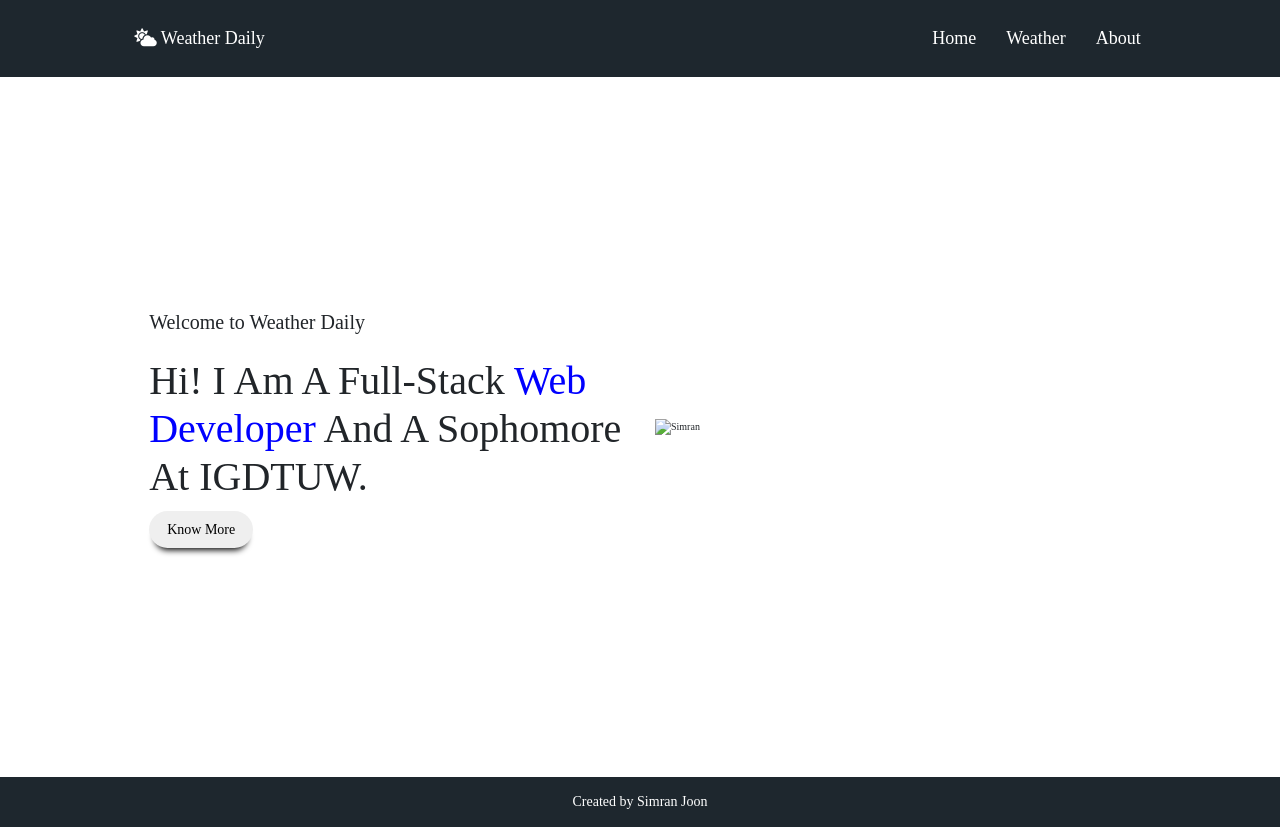
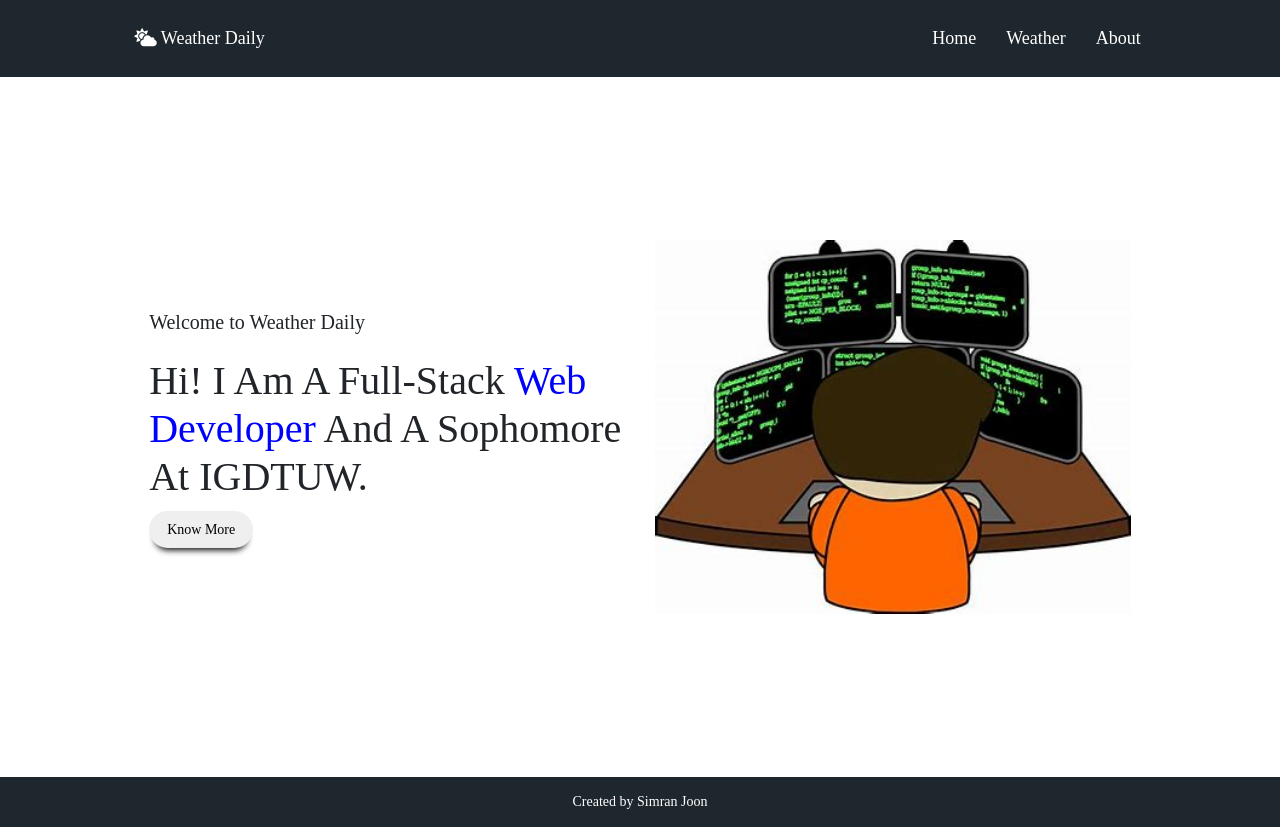
Before and after one commit to simranjoon/Weather-Daily, a plain HTML site: page about.html in a window 1280 px wide. Drawn offline with nearby package versions, Linux system fonts and the light colour scheme; a web font is replaced by a local one.

Commit message:
Update about.html

```diff
--- a/about.html
+++ b/about.html
@@ -18,7 +18,7 @@
   <script src="https://maxcdn.bootstrapcdn.com/bootstrap/4.5.2/js/bootstrap.min.js"></script>
   <title>Weather Daily</title>
   <link rel="stylesheet" href="style.css">
-  <link rel="shortcut icon" href="images/logo.jpeg" type="image/jpeg">
+  <link rel="shortcut icon" href="logo.jpeg" type="image/jpeg">
 
 </head>
 
@@ -65,7 +65,7 @@
           </div>
           <!--right side div-->
           <div class="col-md-6 col-12 main_header_right">
-            <img src="images/about.jpeg" alt="Simran" class="img-fluid">
+            <img src="about.jpeg" alt="Simran" class="img-fluid">
           </div>
         </div>
       </div>
```
